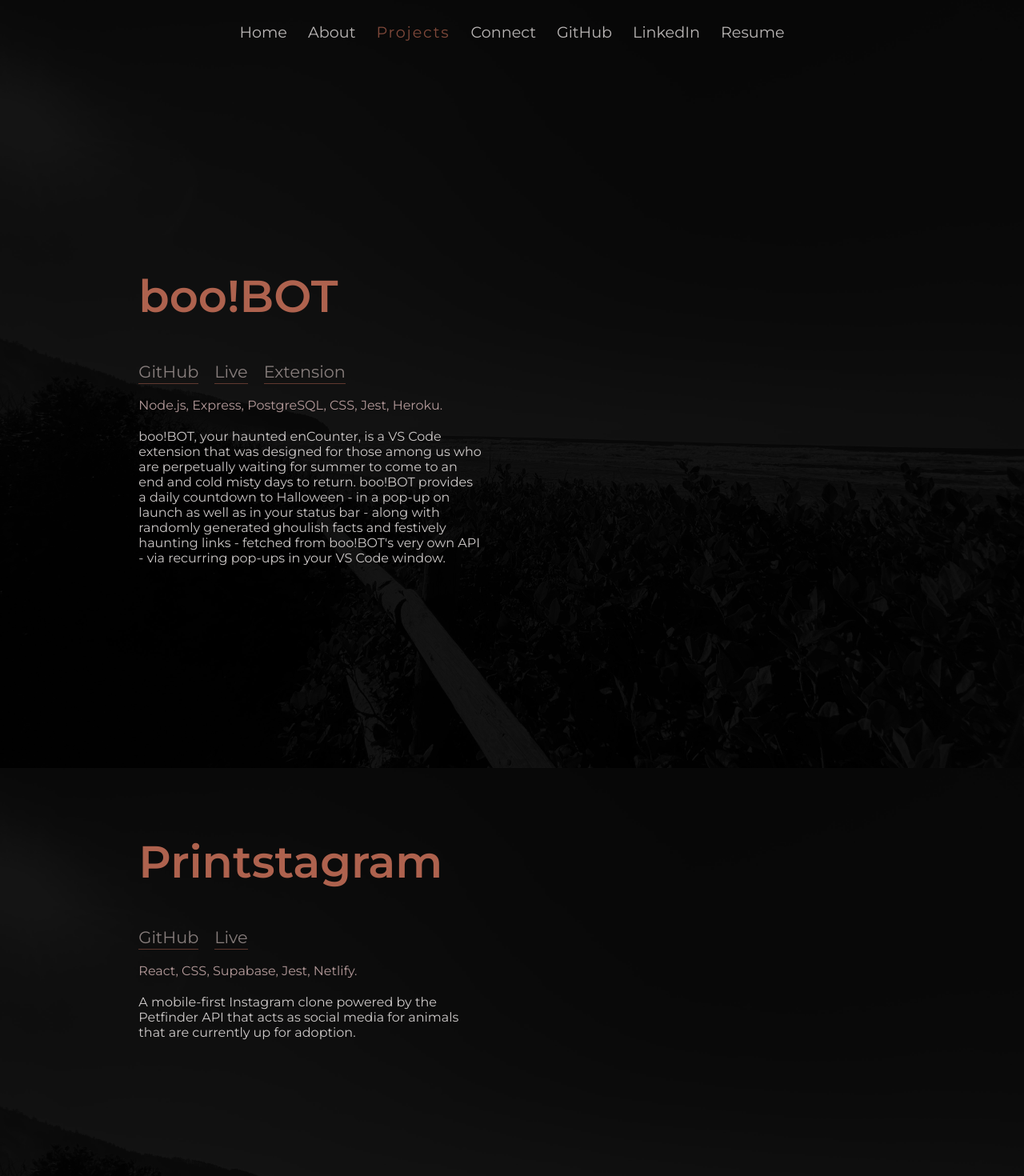
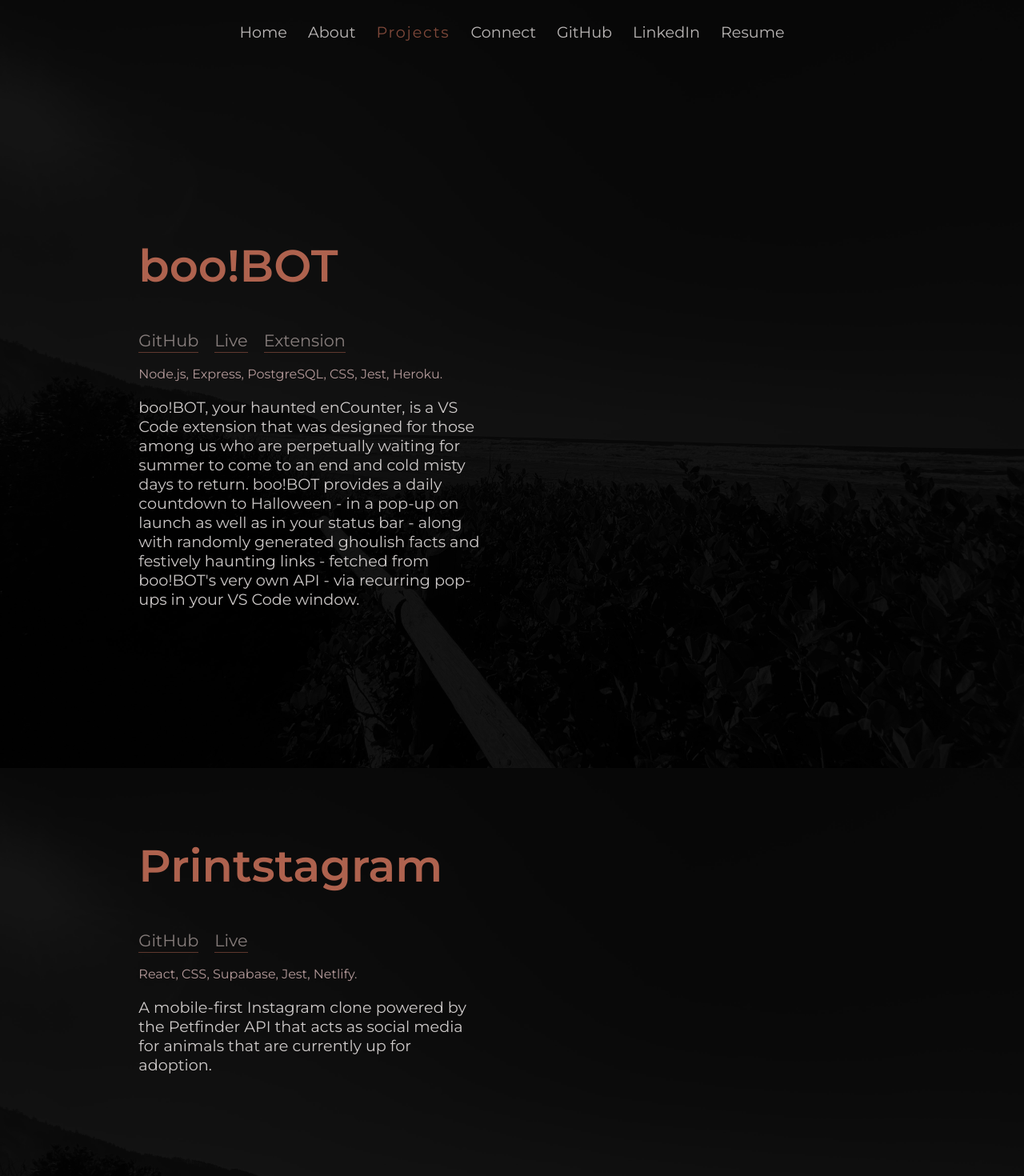
Before and after one commit to kathrynzaro/demo-portfolio, a React (Create React App) app: page /project in a window 1280 px wide. Shown: the top 1470 px of the page at 80% size. Built offline with nearby package versions, Linux system fonts and the light colour scheme; grey boxes are pictures that could not be loaded; a web font is replaced by a local one.

Commit message:
adds grid to project page

```diff
--- a/src/Components/ConnectPage/ConnectPage.css
+++ b/src/Components/ConnectPage/ConnectPage.css
@@ -10,7 +10,6 @@
 .connect-page h1 {
   color: var(--redwood);
   opacity: .8;
-  border-top: 1px solid var(--tuscany);
   padding-top: 13px;
 }
 
@@ -69,7 +68,7 @@ li {
 
   .left-section {
     padding: 40px;
-    height: 330px;
+    height: 320px;
     width: 400px;
     display: flex;
     flex-direction: column;
@@ -82,20 +81,19 @@ li {
     padding: 40px;
     height: fit-content;
     width: 400px;
-
+    height: 320px;
   }
 
   .connect-page h1 {
-
     font-size: 2.7rem;
     font-weight: 600;
   }
 
   .connect-page p {
     margin: 0px;
-    line-height: 24px;
+    line-height: 26px;
     font-weight: 400;
-    font-size: 1.2rem;
+    font-size: 1.3rem;
   }
 
   .right-section ul {
@@ -158,6 +156,8 @@ li {
     font-weight: 600;
     margin-bottom: 20px;
     width: 335px;
+    border-top: 1px solid var(--tuscany);
+
   }
 
   .connect-page p {
--- a/src/Components/ProjectPage/ProjectPage.css
+++ b/src/Components/ProjectPage/ProjectPage.css
@@ -1,11 +1,12 @@
-.project-page {
+/* .project-page {
   display: flex;
   flex-direction: column;
   justify-content: flex-start;
   align-items: center;
   padding: 50px;
   width: 100vh;
-}
+  height: 100%;
+} */
 
 .project-card {
   text-align: left;
@@ -59,9 +60,14 @@
   }
 }
 
+  .project-page {
+    display: grid;
+    grid-template-rows: 100px 1fr 100px 1fr 100px 1fr 100px;
+  }
+
+
 .project-card {
     padding: 5px;
-    height: 80vh;
     text-align: left;
     display: flex;
     flex-direction: row;
@@ -73,7 +79,16 @@
     max-width: 1100px;
   }
 
+  #boobot {
+    grid-row: 2 / span 1;
+  }
+
+  #printstagram {
+    grid-row: 4 / span 1;
+  }
+
   #vsssnake {
+    grid-row: 6 / span 1;
     padding-bottom: 150px;
   }
 
@@ -116,7 +131,7 @@
   }
 
   .project-card p {
-    font-size: 1rem;
+    font-size: 1.2rem;
     text-align: left;
     padding: 10px 10px;
     margin: 0;
```
